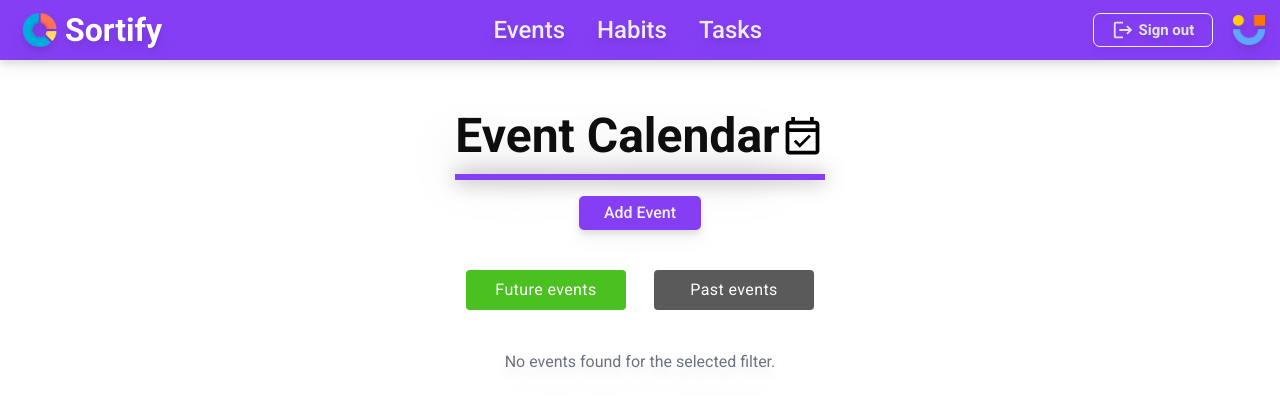
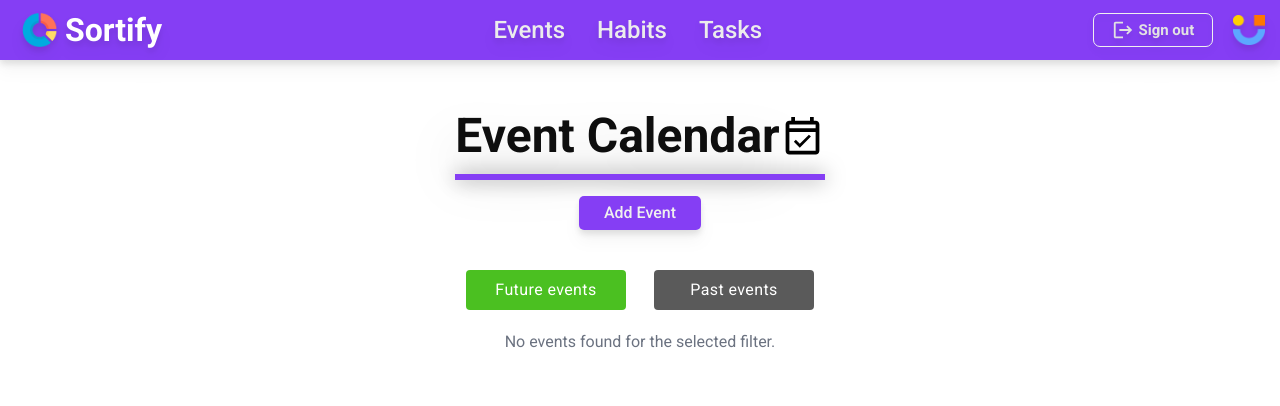
Before and after one commit to Prostecki/Sortify, a React (Vite) app: page /eventcalendar in a window 1280 px wide. Shown: the top 406 px of the page. Built offline with nearby package versions, Linux system fonts and the light colour scheme; sample sign-in values are in the browser's storage.

Commit message:
Enhance Event Calendar and Form components with improved layout, animations, and filtering logic

```diff
--- a/src/components/planner/EventCalendar.jsx
+++ b/src/components/planner/EventCalendar.jsx
@@ -22,9 +22,9 @@ export default function EventCalendar() {
     <section className="event-calendar">
       <div className="flex flex-col items-center">
         <div className="event-headline-box">
-          <div className="flex items-end">
-            <h1 className="event-headline">Event Calendar</h1>
-            <MdOutlineEventAvailable size={45} />
+          <div className="flex items-center sm:items-end justify-center max-sm:w-max">
+            <h1 className="event-headline max-sm:text-3xl">Event Calendar</h1>
+            <MdOutlineEventAvailable className="max-sm:w-[1.5rem]" size={45} />
           </div>
         </div>
         {showAddEvent ? (
--- a/src/components/planner/EventForm.jsx
+++ b/src/components/planner/EventForm.jsx
@@ -31,9 +31,9 @@ export default function EventForm({
     <>
       <AnimatePresence>
         <motion.form
-          initial={{ opacity: 0 }}
-          animate={{ opacity: 1, transition: { duration: 0.6 } }}
-          exit={{ x: 100 }}
+          initial={{ opacity: 0, y: 20 }}
+          animate={{ opacity: 1, y: 0 }}
+          transition={{ duration: 0.5, ease: "linear" }}
           className="event-form-inner-form"
           onSubmit={(e) => handleSubmit(e, setShowForm, setShowAddEvent)}
         >
--- a/src/components/planner/EventList.jsx
+++ b/src/components/planner/EventList.jsx
@@ -5,6 +5,7 @@ import EventEditionForm from "./EventEditingForm";
 import { MdAccessTime } from "react-icons/md";
 import { FaArrowRotateRight } from "react-icons/fa6";
 import { BsPencilSquare } from "react-icons/bs";
+import { motion, AnimatePresence } from "framer-motion";
 
 export default function EventList() {
   const capitalize = (str) => {
@@ -22,8 +23,8 @@ export default function EventList() {
   const { user } = useUserContext();
 
   return (
-    <section className="event-list-container">
-      <ul className="event-list-elements-container">
+    <ul className="event-list-elements-container">
+      <AnimatePresence>
         {filteredEvents.length > 0 ? (
           filteredEvents.map((event) => {
             const eventStartDate = new Date(event.start);
@@ -31,7 +32,7 @@ export default function EventList() {
             const day = eventStartDate.toLocaleDateString("en-US", {
               weekday: "short",
             });
-            const date = eventStartDate.getDate();
+            const date = eventEndDate.getDate();
             const formattedStartDate = eventStartDate.toLocaleString("en-US", {
               weekday: "short",
               day: "numeric",
@@ -51,17 +52,28 @@ export default function EventList() {
               hour12: true,
             });
 
-            const isPastEvent = eventStartDate < new Date();
+            const isPastEvent =
+              eventStartDate < new Date() && eventEndDate < new Date();
 
             return (
-              <li
+              <motion.li
                 className={`event-list-element ${
                   isPastEvent ? "text-gray-500" : "text-black"
                 } `}
                 key={event.id}
+                initial={{ opacity: 0 }}
+                animate={{ opacity: 1 }}
+                exit={{ opacity: 0, x: -100 }}
+                transition={{ duration: 0.3, ease: "easeInOut" }}
               >
                 {editingEventId === event.id ? (
-                  <EventEditionForm />
+                  <motion.div
+                    initial={{ opacity: 0, x: -20 }}
+                    animate={{ opacity: 1, x: 0 }}
+                    transition={{ duration: 0.3, ease: "easeInOut" }}
+                  >
+                    <EventEditionForm />
+                  </motion.div>
                 ) : (
                   <>
                     <div
@@ -119,7 +131,7 @@ export default function EventList() {
                     </div>
                   </>
                 )}
-              </li>
+              </motion.li>
             );
           })
         ) : (
@@ -127,7 +139,7 @@ export default function EventList() {
             No events found for the selected filter.
           </p>
         )}
-      </ul>
-    </section>
+      </AnimatePresence>
+    </ul>
   );
 }
--- a/src/components/planner/eventcalendar.css
+++ b/src/components/planner/eventcalendar.css
@@ -11,7 +11,7 @@
 }
 
 .event-headline {
-  @apply w-max text-5xl drop-shadow-2xl font-bold text-center text-customBlack mt-3;
+  @apply w-max text-5xl drop-shadow-2xl font-bold text-center text-customBlack max-sm:mt-0 mt-3;
 }
 
 .event-headline-box::after {
@@ -19,13 +19,13 @@
   display: block;
   filter: drop-shadow(0px 0px 10px rgba(0, 0, 0, 0.5));
   width: 100%;
-  height: 6px;
+  height: 0.4rem;
   background-color: rgb(133, 62, 244);
   margin-top: 10px;
 }
 
 .event-content-container {
-  @apply flex flex-col w-screen items-center;
+  @apply flex flex-col items-center gap-5;
 }
 
 .event-form-outer {
@@ -33,7 +33,7 @@
 }
 
 .event-form-inner-form {
-  @apply flex flex-col gap-5 drop-shadow-xl max-sm:w-[80%] mt-5;
+  @apply flex flex-col gap-5 drop-shadow-xl max-sm:w-full mt-5;
 }
 
 .add-new-event-headline {
@@ -61,7 +61,7 @@
 }
 
 .event-filter-buttons-container {
-  @apply flex max-sm:flex-row flex-row max-w-[25rem] gap-5 justify-center;
+  @apply flex max-sm:flex-col flex-row max-w-[25rem] gap-5 justify-center;
 }
 
 .event-list-container {
@@ -73,7 +73,7 @@
 }
 
 .event-list-element {
-  @apply p-5 min-w-[30rem] flex justify-center relative items-center gap-5 bg-white transition-all;
+  @apply p-5  max-sm:w-max flex justify-center relative items-center gap-5 bg-white transition-all;
 }
 
 .event-list-element:not(:last-child)::after {
@@ -89,7 +89,7 @@
 }
 
 .event-list-editing-container {
-  @apply flex flex-col justify-evenly items-center sm:w-full relative sm:flex-row max-sm:items-center;
+  @apply flex flex-col justify-evenly items-center sm:w-full relative sm:flex-row max-sm:items-center gap-4;
 }
 
 .event-list-editing-inputs-container {
--- a/src/context/eventCalendarContext.jsx
+++ b/src/context/eventCalendarContext.jsx
@@ -128,19 +128,20 @@ export function EventCalendarProvider({ children }) {
 
   useEffect(() => {
     const now = new Date();
-    setFilteredEvents(
-      events
-        .filter((event) => event?.start)
-        .filter((event) => {
-          if (!event || !event.start) return false;
-          const eventStart = new Date(event.start);
-          return filter === "upcoming"
-            ? eventStart > now
-            : filter === "past"
-            ? eventStart <= now
-            : true;
-        })
-    );
+    const filtered = events.filter((event) => {
+      const eventStart = new Date(event.start);
+      const eventEnd = new Date(event.end);
+      if (filter === "upcoming") {
+        return eventEnd > now;
+      } else if (filter === "past") {
+        return eventStart < now && eventEnd < now;
+      } else {
+        return true;
+      }
+    });
+
+    const sorted = filtered.sort((a, b) => new Date(a.end) - new Date(b.end));
+    setFilteredEvents(sorted);
   }, [events, filter]);
 
   const handleSave = (id) => {
```
